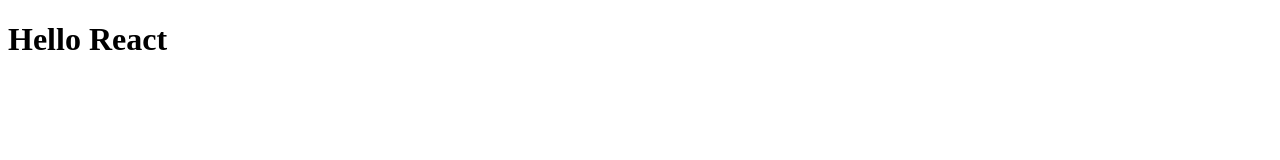
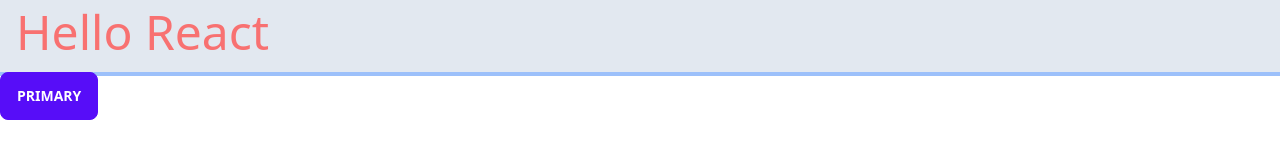
Before and after one commit to mediplex/mehdikarim.com, an Astro site: page / in a window 1280 px wide. Built offline with nearby package versions, Linux system fonts and the light colour scheme; Astro itself is replaced by a stand-in of ours.

Commit message:
chore(tailwind-css): add tailwindcss + daisy-ui
#2

```diff
--- a/astro.config.mjs
+++ b/astro.config.mjs
@@ -1,8 +1,9 @@
 import { defineConfig } from 'astro/config';
+import react from "@astrojs/react";
 
-import react from "@astrojs/react";
+import tailwind from "@astrojs/tailwind";
 
 // https://astro.build/config
 export default defineConfig({
-  integrations: [react()]
+  integrations: [react(), tailwind()]
 });
--- a/src/components/HelloReact.tsx
+++ b/src/components/HelloReact.tsx
@@ -1,9 +1,12 @@
 const HelloReact = () => {
   return (
     <div>
-      <h1>Hello React</h1>
+      <h1 className="bg-slate-200 p-4 pt-2 text-5xl text-red-400 ring-4">
+        Hello React
+      </h1>
+      <button className="btn btn-primary">Primary</button>
     </div>
   );
-}
+};
 
-export{HelloReact}
+export { HelloReact };
--- a/src/env.d.ts
+++ b/src/env.d.ts
@@ -1 +1,2 @@
+/// <reference path="../.astro/types.d.ts" />
 /// <reference types="astro/client" />
--- /dev/null
+++ b/tailwind.config.js
@@ -0,0 +1,11 @@
+/** @type {import('tailwindcss').Config} */
+
+import daisyui from "daisyui";
+
+export default {
+  content: ["./src/**/*.{astro,html,js,jsx,md,mdx,svelte,ts,tsx,vue}"],
+  theme: {
+    extend: {},
+  },
+  plugins: [daisyui],
+};
```
Also changed, not shown: package.json (+7 -2 lines), prettier.config.js (added, +8 -0 lines), pnpm-lock.yaml.
